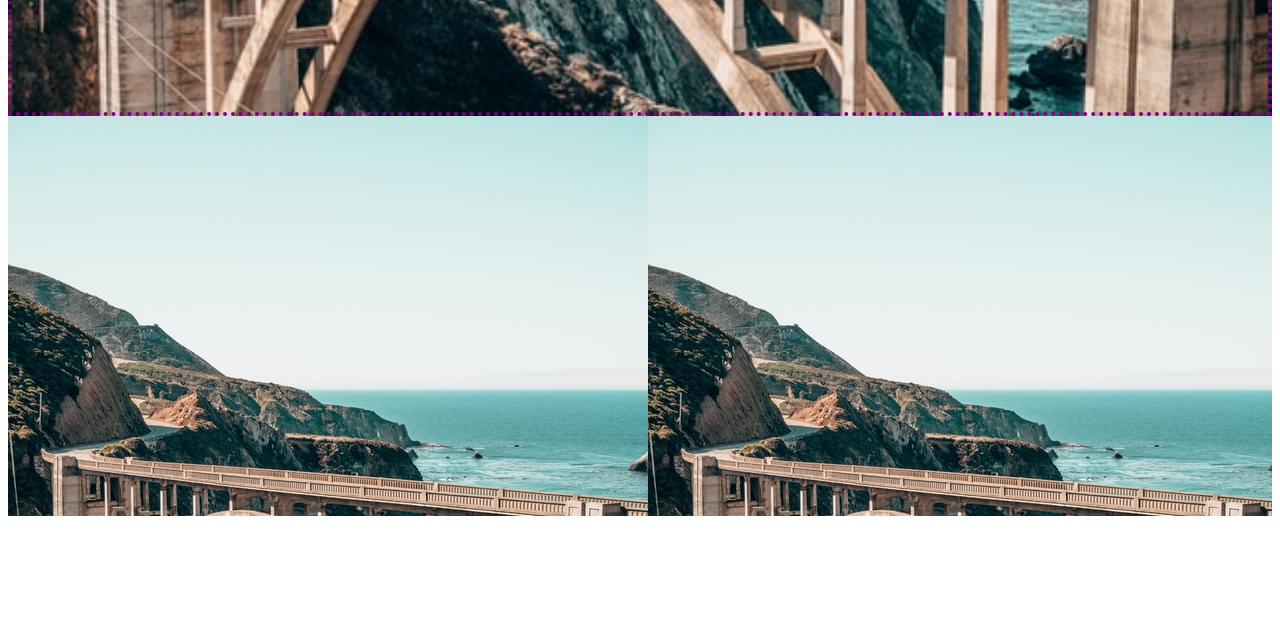
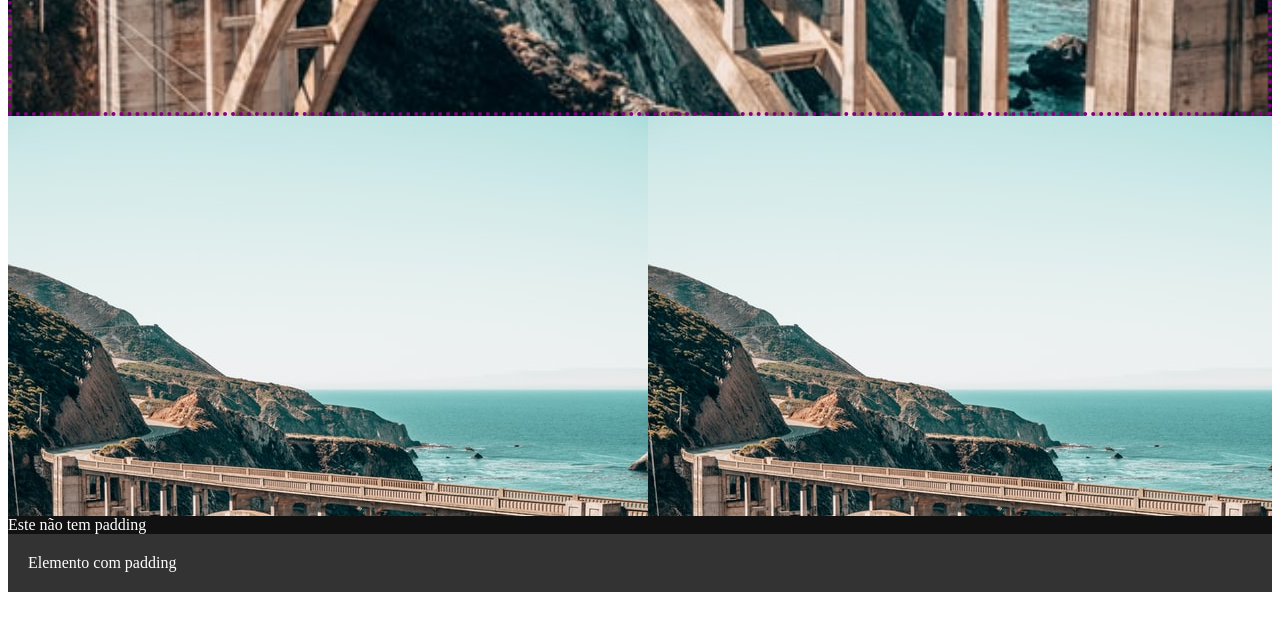
Before and after one commit to CrisSenac/12-03-html, a plain HTML site: page index.html in a window 1280 px wide. Shown: the part 4095-4725 px from the top of the page. Drawn offline with Linux system fonts and the light colour scheme.

```diff
--- a/css/style.css
+++ b/css/style.css
@@ -115,3 +115,16 @@ h2{
     background-position: center;
     background-size: cover;
 }
+
+/* 19 largura e altura */
+
+ .without-pdding,
+ .padding {
+    background-color: #111;
+    color: #fff;
+ }
+
+ .padding {
+    background-color: #333;
+    padding: 20px;
+ }
--- a/index.html
+++ b/index.html
@@ -114,6 +114,11 @@
         <div class="centered-bg"></div>
         <div class="not-centered-bg"></div>
 
+        <!-- 19 largura e altura-->
+
+        <div class="without-pdding">Este não tem padding</div>
+
+        <div class="padding">Elemento com padding</div>
 
 </body>
 </html>
```
